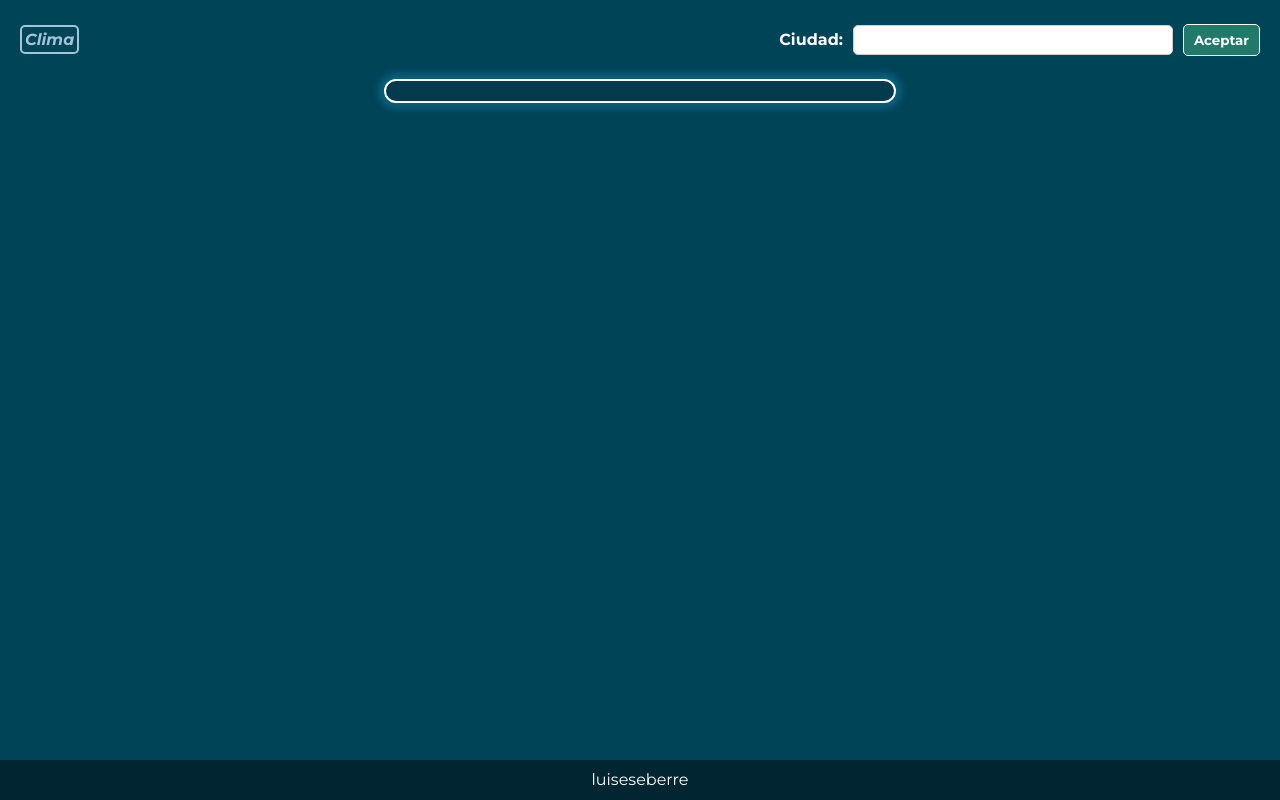
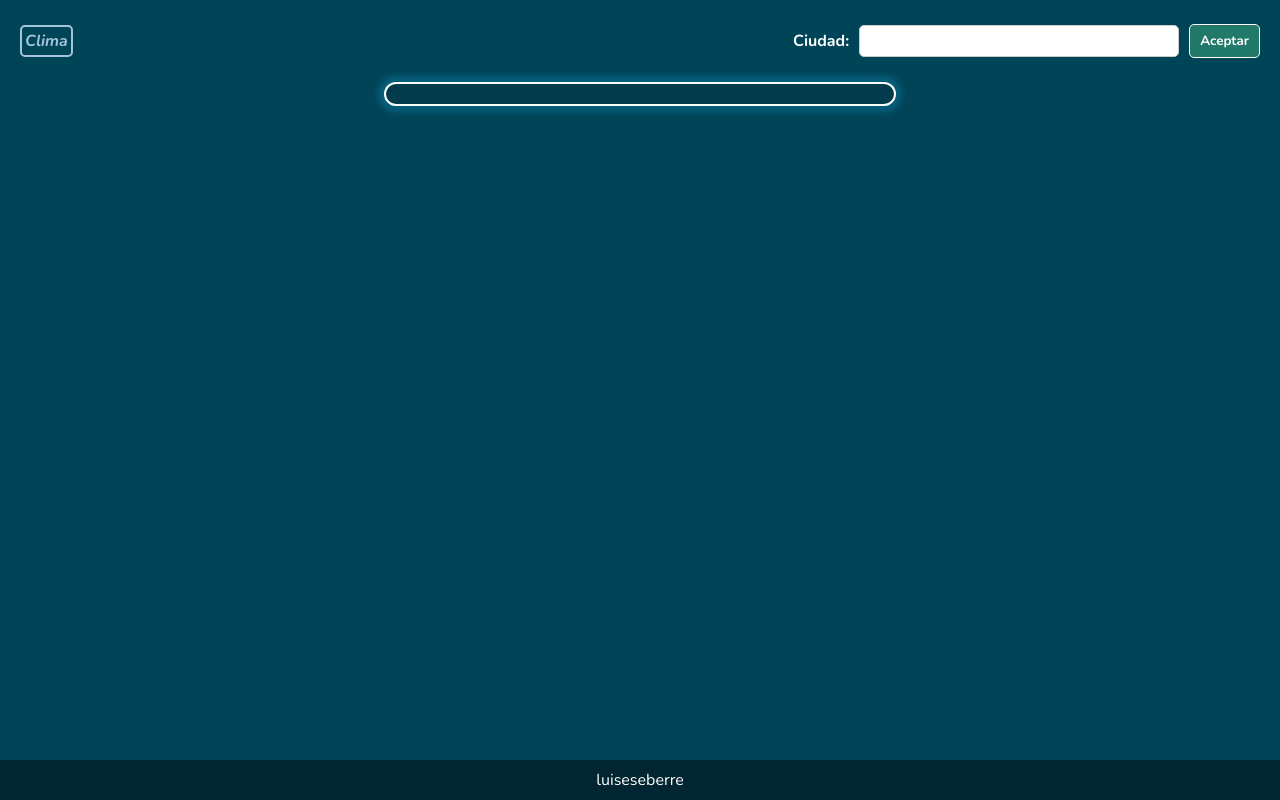
Before and after one commit to LxxsCLN/Clima, a website built with webpack: page src/template.html in a window 1280 px wide. Built offline with nearby package versions, Linux system fonts and the light colour scheme; no server answers; what google-translate-api-browser would draw is missing.

Commit message:
fix seconds bug

```diff
--- a/src/script.js
+++ b/src/script.js
@@ -1,6 +1,7 @@
 import './style.css';
 import translate, { setCORS } from "google-translate-api-browser";
 setCORS("http://cors-anywhere.herokuapp.com/");
+// https://justcors.com/
 
 function importAll(r) {
   return r.keys().map(r);
@@ -32,7 +33,6 @@ async function getHourlyWeather(city){
   country = weather.response[0].place.country;
   timezone = weather.response[0].profile.tz;
   dayweather = weather.response[0].periods;
-  console.log(dayweather)
 }
 
 async function getDailyWeather(city){
@@ -44,7 +44,6 @@ async function getDailyWeather(city){
   }
   weekweather = weather.response[0].periods;
   weekweather = weekweather.slice(1,8)
-  console.log(weekweather);
 }
 
 button.addEventListener("click", async (event) => {
@@ -84,7 +83,7 @@ button.addEventListener("click", async (event) => {
     .then(response => {
       console.log(response)
       b.innerText = response.text;
-  }); */
+  });  */
 
   b.innerText = dayweather[0].weather;
 
@@ -111,7 +110,7 @@ function getSeconds(){
   if (!z) return
   let date = new Date();
   let newdate = date.toLocaleString('en', { timeZone: timezone });
-  newdate = newdate.slice(10,21)
+  newdate = newdate.slice(10)
   z.innerHTML = def + newdate;
 }
 
@@ -241,7 +240,7 @@ async function onLoad(){
     .then(response => {
       console.log(response)
       b.innerText = response.text;
-  }); */
+  });  */
 
   b.innerText = dayweather[0].weather;
 
--- a/src/style.css
+++ b/src/style.css
@@ -1,10 +1,9 @@
-@import url('https://fonts.googleapis.com/css2?family=Montserrat:ital,wght@0,100;0,200;0,300;0,400;0,500;0,600;0,700;0,800;0,900;1,100;1,200;1,300;1,400;1,500;1,600;1,700;1,800;1,900&display=swap');
-
+@import url('https://fonts.googleapis.com/css2?family=Montserrat:ital,wght@0,100;0,200;0,300;0,400;0,500;0,600;0,700;0,800;0,900;1,100;1,200;1,300;1,400;1,500;1,600;1,700;1,800;1,900&family=Nunito:ital,wght@0,200;0,300;0,400;0,500;0,600;0,700;0,800;0,900;0,1000;1,200;1,300;1,400;1,500;1,600;1,700;1,800;1,900;1,1000&display=swap');
 *{
     margin: 0px;
     padding: 0px;
     box-sizing: border-box;
-    font-family: 'Montserrat', sans-serif;
+    font-family: 'Nunito', sans-serif;
     color: white;
 }
 
```
Also changed, not shown: src/template.html (+1 -1 lines), dist/index.html, dist/main.js.
